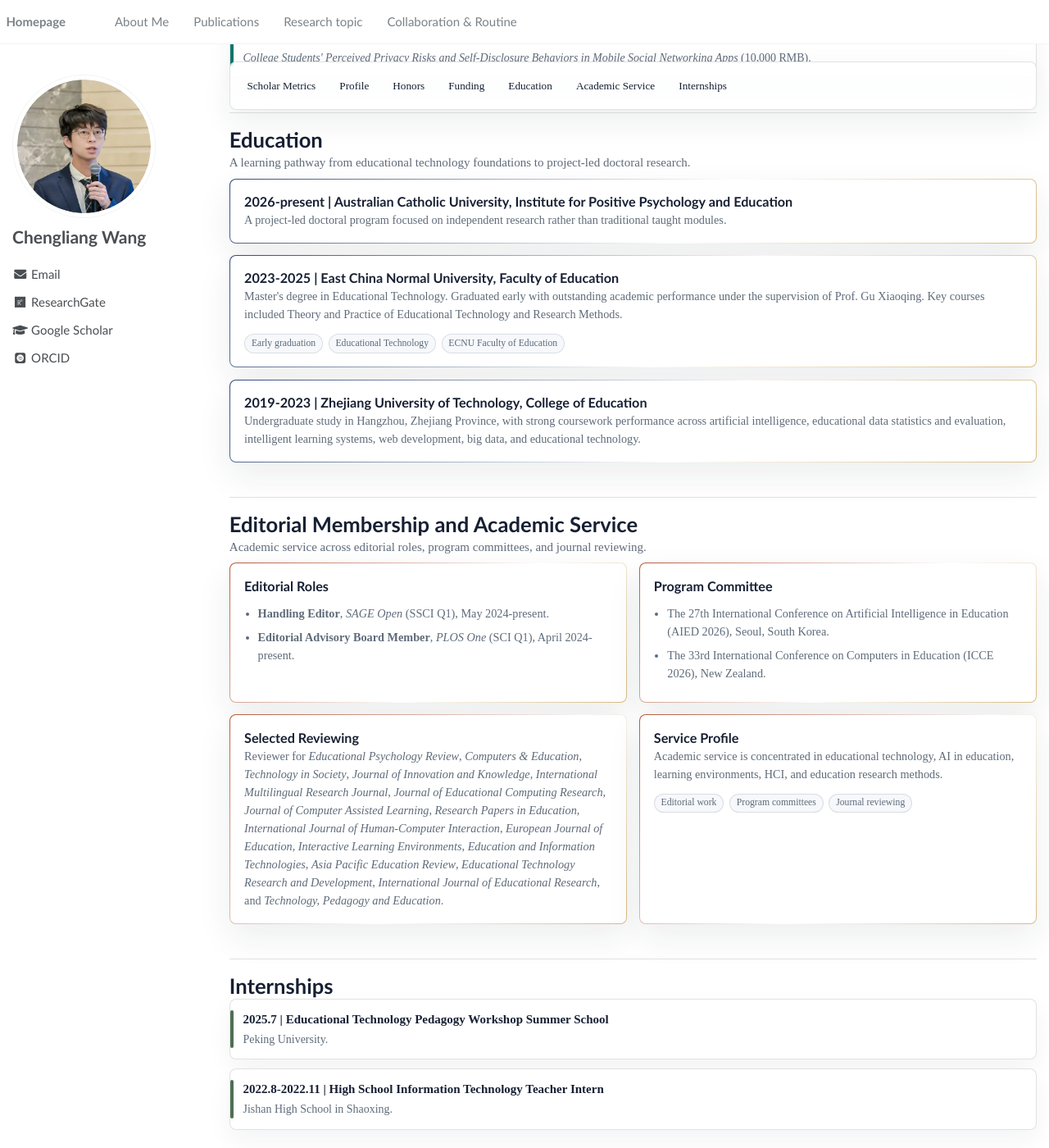
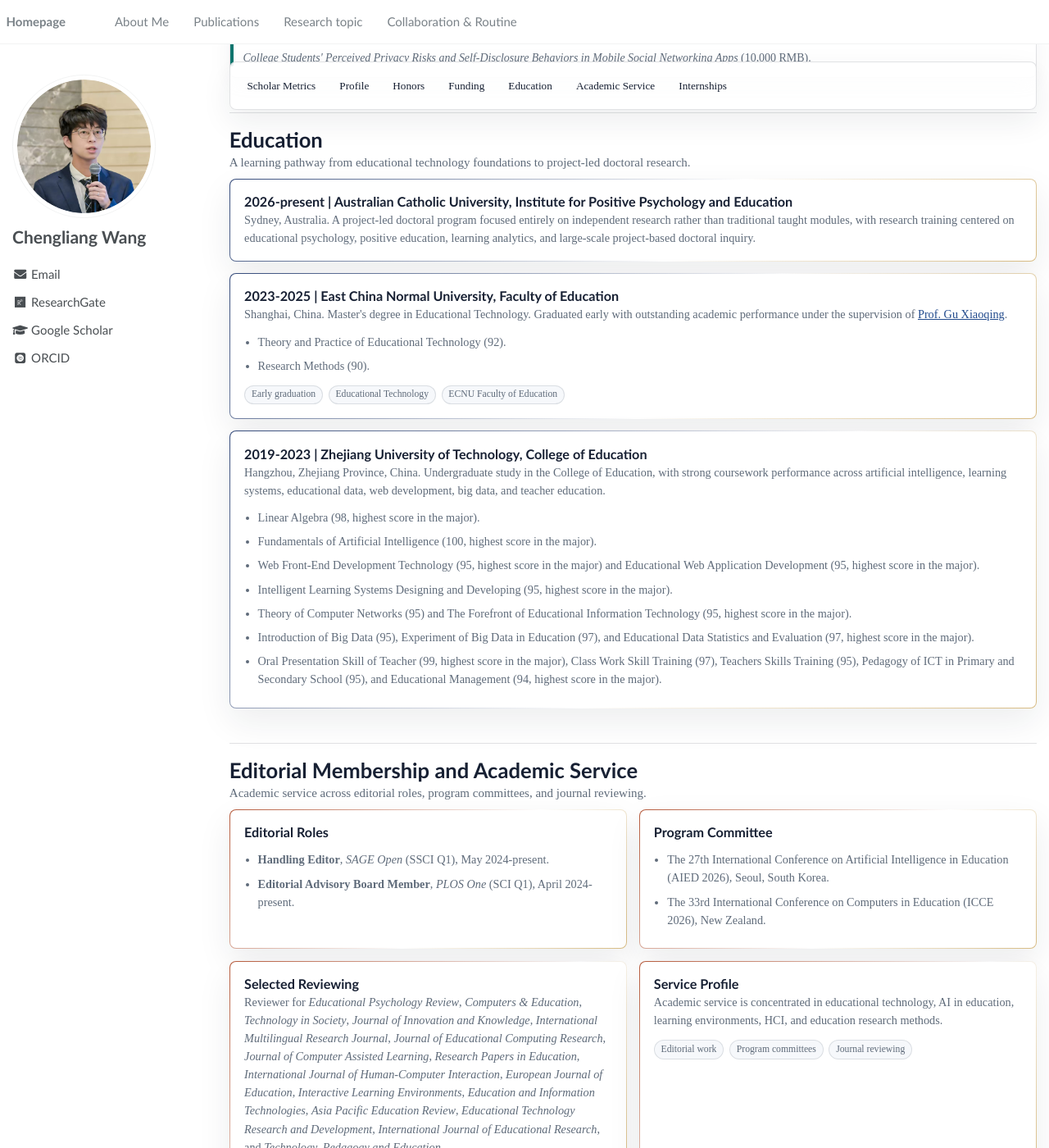
Before and after one commit to wcledutech/wcledutech.github.io, a Jekyll site: the page built from _pages/about.md, in a window 1280 px wide and 1400 px high, scrolled down 2213 px. Shown: the whole window at 82% size. Built offline with Jekyll 4.4.1, drawn with Linux system fonts in a browser that asks for light colours; some web fonts are replaced.

Commit message:
Expand education details

```diff
--- a/_pages/about.md
+++ b/_pages/about.md
@@ -416,22 +416,41 @@ redirect_from:
     <div class="timeline-grid" style="--accent: var(--indigo);">
       <article class="about-card" style="--accent: var(--indigo);">
         <h3>2026-present | Australian Catholic University, Institute for Positive Psychology and Education</h3>
-        <p>A project-led doctoral program focused on independent research rather than traditional taught modules.</p>
+        <p>
+          Sydney, Australia. A project-led doctoral program focused entirely on independent research rather than
+          traditional taught modules, with research training centered on educational psychology, positive education,
+          learning analytics, and large-scale project-based doctoral inquiry.
+        </p>
       </article>
       <article class="about-card" style="--accent: var(--indigo);">
         <h3>2023-2025 | East China Normal University, Faculty of Education</h3>
         <p>
-          Master's degree in Educational Technology. Graduated early with outstanding academic performance under the supervision of Prof. Gu Xiaoqing.
-          Key courses included Theory and Practice of Educational Technology and Research Methods.
+          Shanghai, China. Master's degree in Educational Technology. Graduated early with outstanding academic
+          performance under the supervision of
+          <a href="https://scholar.google.com/citations?user=231rZmwAAAAJ&amp;hl=en&amp;oi=ao" target="_blank" rel="noopener">Prof. Gu Xiaoqing</a>.
         </p>
+        <ul>
+          <li>Theory and Practice of Educational Technology (92).</li>
+          <li>Research Methods (90).</li>
+        </ul>
         <div class="tag-row"><span>Early graduation</span><span>Educational Technology</span><span>ECNU Faculty of Education</span></div>
       </article>
       <article class="about-card" style="--accent: var(--indigo);">
         <h3>2019-2023 | Zhejiang University of Technology, College of Education</h3>
         <p>
-          Undergraduate study in Hangzhou, Zhejiang Province, with strong coursework performance across artificial intelligence,
-          educational data statistics and evaluation, intelligent learning systems, web development, big data, and educational technology.
+          Hangzhou, Zhejiang Province, China. Undergraduate study in the College of Education, with strong coursework
+          performance across artificial intelligence, learning systems, educational data, web development, big data,
+          and teacher education.
         </p>
+        <ul>
+          <li>Linear Algebra (98, highest score in the major).</li>
+          <li>Fundamentals of Artificial Intelligence (100, highest score in the major).</li>
+          <li>Web Front-End Development Technology (95, highest score in the major) and Educational Web Application Development (95, highest score in the major).</li>
+          <li>Intelligent Learning Systems Designing and Developing (95, highest score in the major).</li>
+          <li>Theory of Computer Networks (95) and The Forefront of Educational Information Technology (95, highest score in the major).</li>
+          <li>Introduction of Big Data (95), Experiment of Big Data in Education (97), and Educational Data Statistics and Evaluation (97, highest score in the major).</li>
+          <li>Oral Presentation Skill of Teacher (99, highest score in the major), Class Work Skill Training (97), Teachers Skills Training (95), Pedagogy of ICT in Primary and Secondary School (95), and Educational Management (94, highest score in the major).</li>
+        </ul>
       </article>
     </div>
   </section>
```
